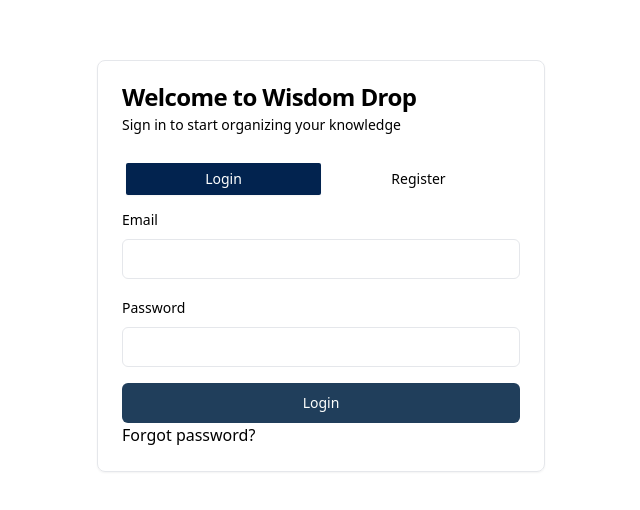
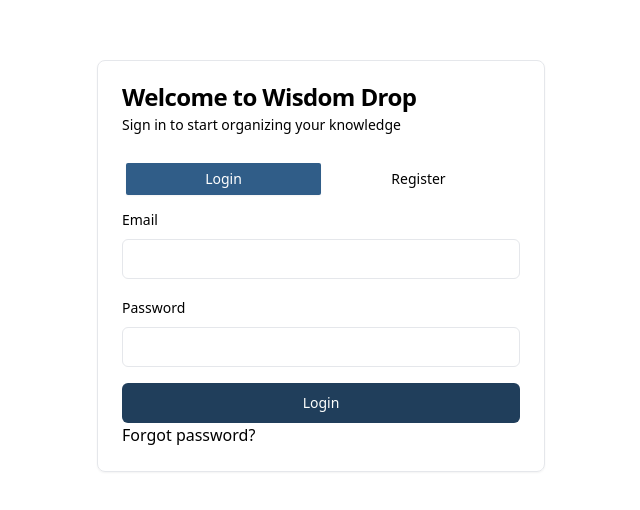
Before and after one commit to has315/wd, a React (Vite) app: page /auth/login in a window 1280 px wide. Shown: the part 134-644 px from the top of the page, without its empty margins (319-959 px from the left). Built offline with nearby package versions, Linux system fonts and the light colour scheme; what ag-grid-community would draw is missing.

Commit message:
update active tab color

```diff
--- a/src/components/ui/tabs.tsx
+++ b/src/components/ui/tabs.tsx
@@ -27,7 +27,7 @@
   <TabsPrimitive.Trigger
     ref={ref}
     className={cn(
-      "inline-flex items-center justify-center whitespace-nowrap rounded-sm px-3 py-1.5 text-sm font-medium ring-offset-background transition-all focus-visible:outline-none focus-visible:ring-2 focus-visible:ring-ring focus-visible:ring-offset-2 disabled:pointer-events-none disabled:opacity-50 data-[state=active]:bg-primaryDark data-[state=active]:text-white data-[state=active]:shadow-sm",
+      "inline-flex items-center justify-center whitespace-nowrap rounded-sm px-3 py-1.5 text-sm font-medium ring-offset-background transition-all focus-visible:outline-none focus-visible:ring-2 focus-visible:ring-ring focus-visible:ring-offset-2 disabled:pointer-events-none disabled:opacity-50 data-[state=active]:bg-primaryLight data-[state=active]:text-white data-[state=active]:shadow-sm",
       className
     )}
     {...props}
```
